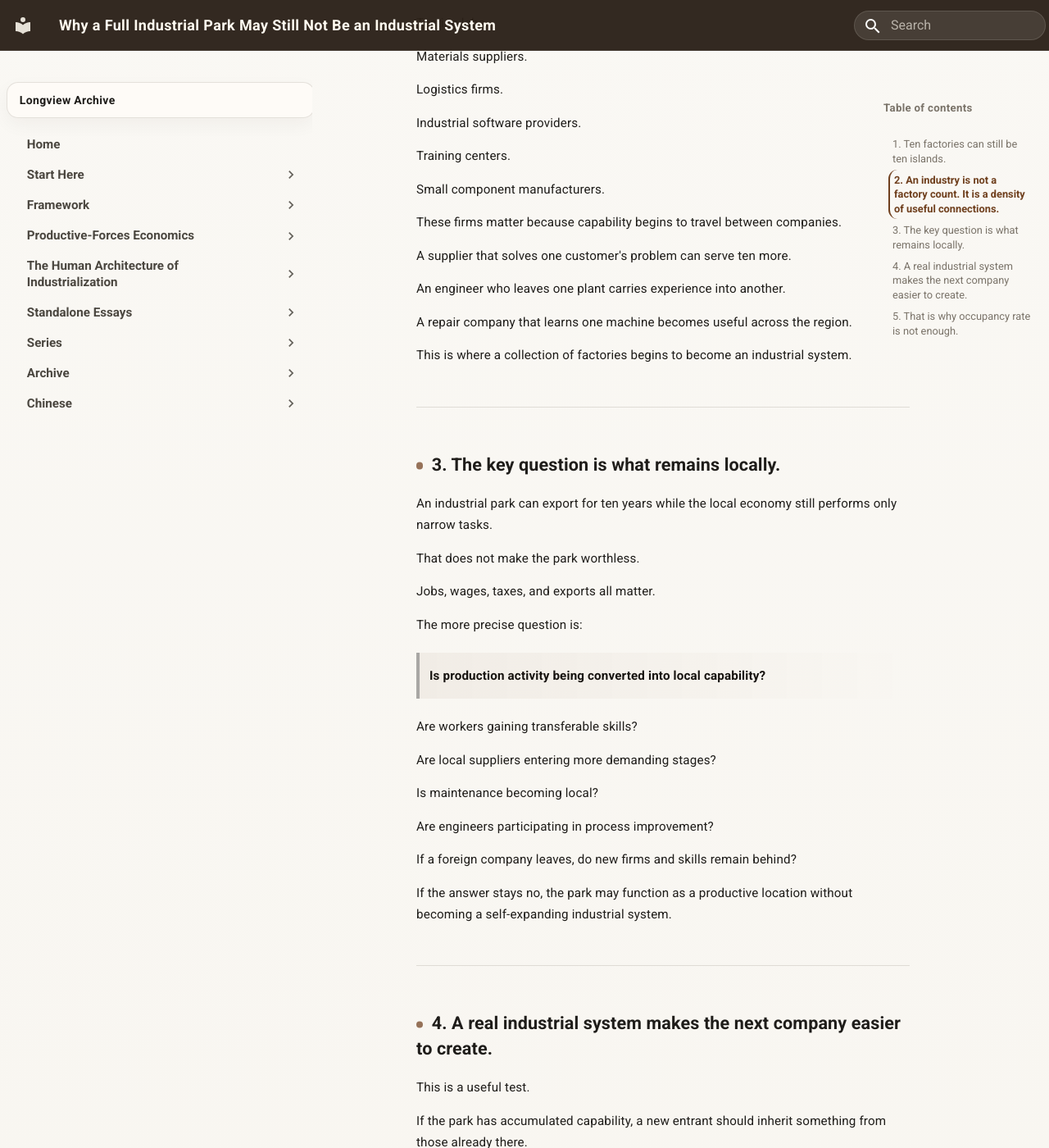
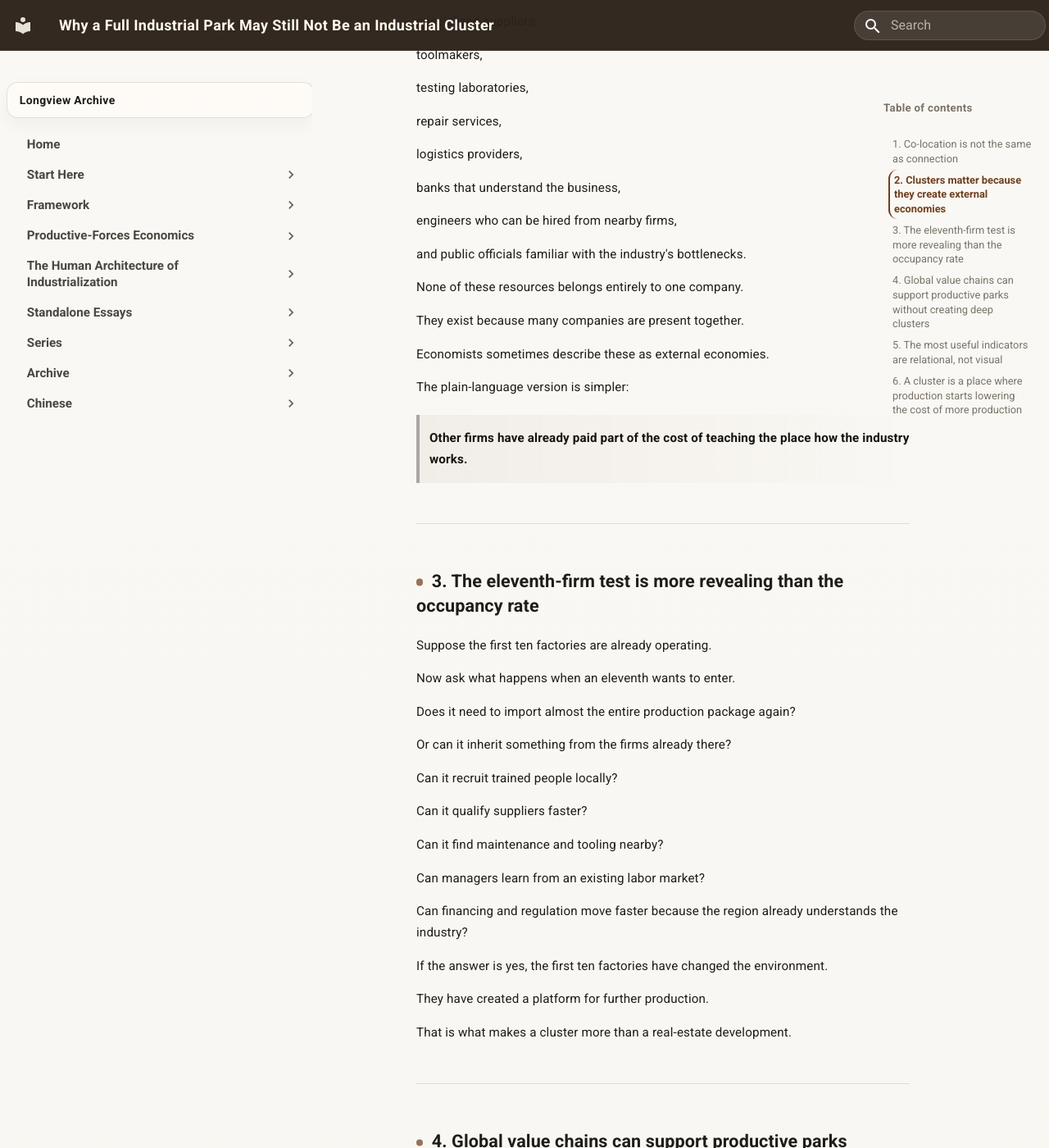
Before and after one commit to guanshi1688/longview-archive, an MkDocs documentation site: the page built from docs/essays/english/standalone/why-industrial-system-matters.md, in a window 1280 px wide and 1400 px high, scrolled down 1674 px. Shown: the whole window at 82% size. Built offline with MkDocs 1.6.1 and Material for MkDocs 9.7.7, drawn with Linux system fonts in a browser that asks for light colours; some of the changed text lies outside the part shown.

Commit message:
Update why-industrial-system-matters.md

```diff
--- a/docs/essays/english/standalone/why-industrial-system-matters.md
+++ b/docs/essays/english/standalone/why-industrial-system-matters.md
@@ -1,168 +1,204 @@
-# Why a Full Industrial Park May Still Not Be an Industrial System
+# Why a Full Industrial Park May Still Not Be an Industrial Cluster
 
-**An industrial park can be busy, profitable, and full of factories without becoming a self-reproducing industrial system.**
+**The strongest sign of an industrial cluster is not that many factories are present. It is that the presence of earlier firms makes later firms easier to create.**
 
-Industrialization is often photographed from above.
+Industrialization is easy to photograph.
 
-New roads.
+Roads.
 
 Power lines.
 
-Rows of factory buildings.
+Factory buildings.
 
-Foreign companies moving in.
+Workers entering gates.
 
-Workers entering every morning.
+Trucks leaving with exports.
 
-Trucks carrying goods out.
+A full industrial park can therefore look like an industrial system from above.
 
-If an industrial park is full, it seems natural to conclude that industry has arrived.
+Sometimes it is.
 
-But one question is often missing:
+Sometimes it is mainly a collection of productive sites sharing the same address.
 
-> **What is happening between the factories?**
+The difference appears when we ask a more specific question:
+
+> **What does one firm's presence make easier for the next firm?**
 
 ---
 
-## 1. Ten factories can still be ten islands.
+## 1. Co-location is not the same as connection
 
-Imagine an industrial park with ten companies.
+Imagine ten factories inside the same industrial park.
 
-One makes clothing.
+Each is profitable.
 
-One assembles electronics.
+Each employs workers.
 
-One makes auto parts.
+Each exports.
 
-One processes food.
+But suppose each imports most of its machinery, key inputs, technical services, and management routines.
 
-The park looks successful.
+Suppose their supplier networks barely overlap.
 
-But suppose each company imports its machinery, key components, designs, finance, and management system. Suppose each exports through buyers controlled elsewhere.
+Suppose engineers rarely move between them.
 
-The factories may be physically close while economically thinly connected.
+Suppose a repair firm that serves one plant is irrelevant to the other nine.
 
-If one closes, little capability may remain for the others.
+The park may still be economically valuable.
 
-If one expands, local firms may not automatically learn anything useful.
+But the ten factories are not yet producing many benefits for one another.
 
-In that case, the park contains a great deal of **production activity** without yet forming a dense **production network**.
+They are co-located.
+
+They are not deeply clustered.
 
 ---
 
-## 2. An industry is not a factory count. It is a density of useful connections.
+## 2. Clusters matter because they create external economies
 
-Mature industrial systems usually contain many firms that are much less visible than the headline factory.
+A real cluster changes the economics of entering the region.
 
-Toolmakers.
+A new firm may find:
 
-Repair companies.
+workers who already understand the industry,
 
-Testing labs.
+specialized suppliers,
 
-Materials suppliers.
+toolmakers,
 
-Logistics firms.
+testing laboratories,
 
-Industrial software providers.
+repair services,
 
-Training centers.
+logistics providers,
 
-Small component manufacturers.
+banks that understand the business,
 
-These firms matter because capability begins to travel between companies.
+engineers who can be hired from nearby firms,
 
-A supplier that solves one customer's problem can serve ten more.
+and public officials familiar with the industry's bottlenecks.
 
-An engineer who leaves one plant carries experience into another.
+None of these resources belongs entirely to one company.
 
-A repair company that learns one machine becomes useful across the region.
+They exist because many companies are present together.
 
-This is where a collection of factories begins to become an industrial system.
+Economists sometimes describe these as external economies.
+
+The plain-language version is simpler:
+
+> **Other firms have already paid part of the cost of teaching the place how the industry works.**
 
 ---
 
-## 3. The key question is what remains locally.
+## 3. The eleventh-firm test is more revealing than the occupancy rate
 
-An industrial park can export for ten years while the local economy still performs only narrow tasks.
+Suppose the first ten factories are already operating.
 
-That does not make the park worthless.
+Now ask what happens when an eleventh wants to enter.
 
-Jobs, wages, taxes, and exports all matter.
+Does it need to import almost the entire production package again?
 
-The more precise question is:
+Or can it inherit something from the firms already there?
 
-> **Is production activity being converted into local capability?**
+Can it recruit trained people locally?
 
-Are workers gaining transferable skills?
+Can it qualify suppliers faster?
 
-Are local suppliers entering more demanding stages?
+Can it find maintenance and tooling nearby?
 
-Is maintenance becoming local?
+Can managers learn from an existing labor market?
 
-Are engineers participating in process improvement?
+Can financing and regulation move faster because the region already understands the industry?
 
-If a foreign company leaves, do new firms and skills remain behind?
+If the answer is yes, the first ten factories have changed the environment.
 
-If the answer stays no, the park may function as a productive location without becoming a self-expanding industrial system.
+They have created a platform for further production.
+
+That is what makes a cluster more than a real-estate development.
 
 ---
 
-## 4. A real industrial system makes the next company easier to create.
+## 4. Global value chains can support productive parks without creating deep clusters
 
-This is a useful test.
+There is an important counterforce.
 
-If the park has accumulated capability, a new entrant should inherit something from those already there.
+Modern production is highly modular.
 
-It should find trained workers.
+Standards allow firms to plug into global supply chains without localizing every function.
 
-Existing suppliers.
+A factory can import components, follow global recipes, use remote technical support, and export through a multinational network.
 
-Banks that understand the industry.
+This can be efficient for decades.
 
-Repair and testing services.
+So a full industrial park that remains externally connected is not necessarily a failure.
 
-Officials familiar with industrial bottlenecks.
+The point is narrower:
 
-Logistics routines.
+> **Modular production can create successful output without generating strong local external economies.**
 
-A local pool of technical experience.
+Whether that matters depends on the goal.
 
-In other words:
+If the goal is employment and exports, the park may already be successful.
 
-> **The presence of earlier firms should reduce the cost of creating later firms.**
-
-If every new factory still has to import nearly the entire system from abroad, the park may be full without becoming deeply industrial.
+If the goal is cumulative industrial deepening, we need to know whether each new firm makes the local environment more capable.
 
 ---
 
-## 5. That is why occupancy rate is not enough.
+## 5. The most useful indicators are relational, not visual
 
-Occupancy is easy to count.
+Occupancy rates are easy to count.
 
-Investment value is easy to count.
+Investment values are easy to count.
 
-Jobs are easy to count.
+Jobs and exports are easy to count.
 
-Exports are easy to count.
+Cluster depth is harder, but not mysterious.
 
-But none of these statistics alone answers a deeper question:
+Look for:
 
-> **Can the park continue generating new productive nodes without importing a complete system each time?**
+the share of specialized inputs purchased locally,
 
-If yes, the park is becoming an industrial ecosystem.
+the number of suppliers serving multiple firms,
 
-If no, it may still be a successful production site.
+worker mobility across firms,
 
-Both can be valuable.
+local repair and tooling capacity,
 
-They are simply not the same thing.
+shared training institutions,
+
+supplier entry after anchor firms arrive,
+
+time required to qualify a new local vendor,
+
+and whether new firms can launch with less external support than earlier firms required.
+
+These are signs that the park is accumulating reusable capability.
+
+---
+
+## 6. A cluster is a place where production starts lowering the cost of more production
+
+That is the simplest test.
+
+The first factory may need a complete external package.
+
+The fifth may need less.
+
+The eleventh may arrive because the previous ten have already created a labor pool, supplier base, service ecosystem, and reputation.
+
+At that point, industrial growth becomes partly self-reinforcing.
+
+The region is no longer only hosting factories.
+
+It is becoming a production environment.
 
 So:
 
-> **A collection of factories is not automatically an industry.**
+> **A collection of factories is not automatically an industrial cluster.**
 >
-> **An industry begins when connections start producing new capability.**
+> **The test of a cluster is whether the factories already there make the next factory easier to build.**
+
+That question separates visible industrial activity from cumulative industrial capability.
 
 ---
 
```
